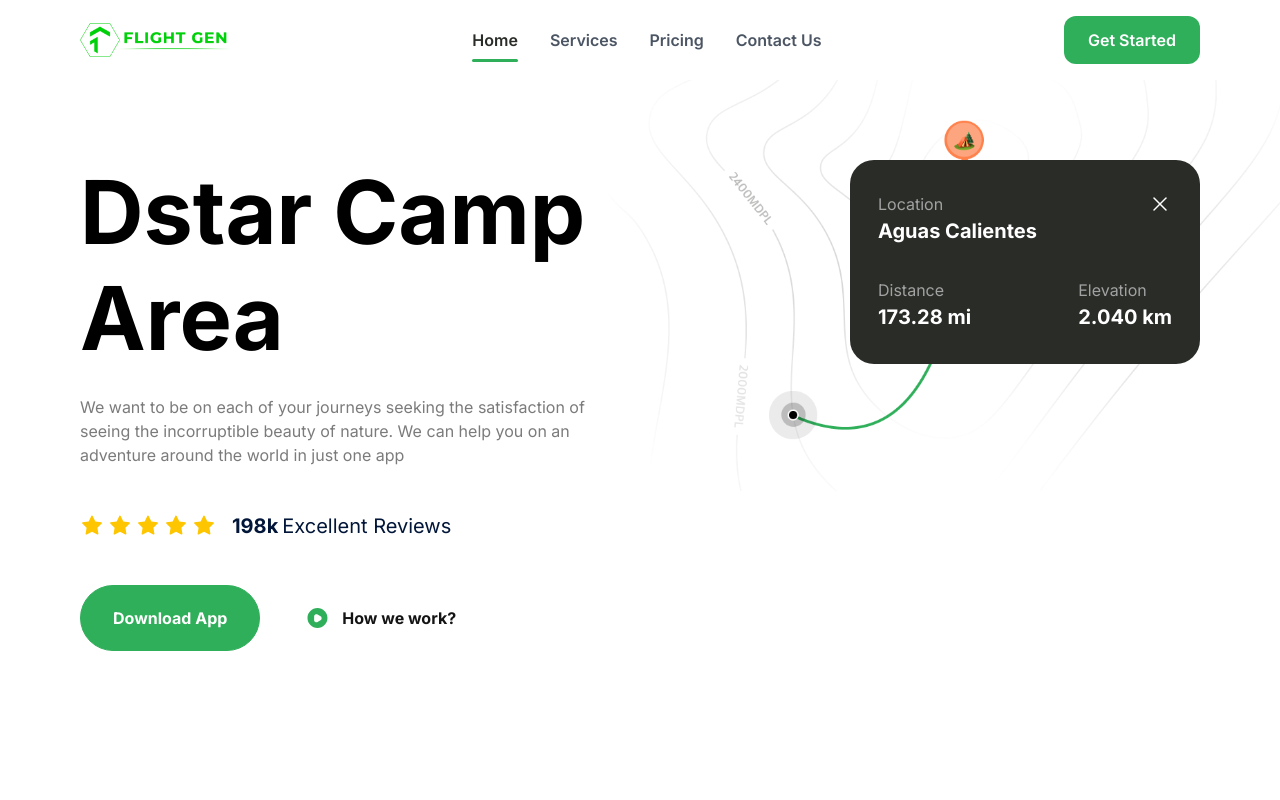
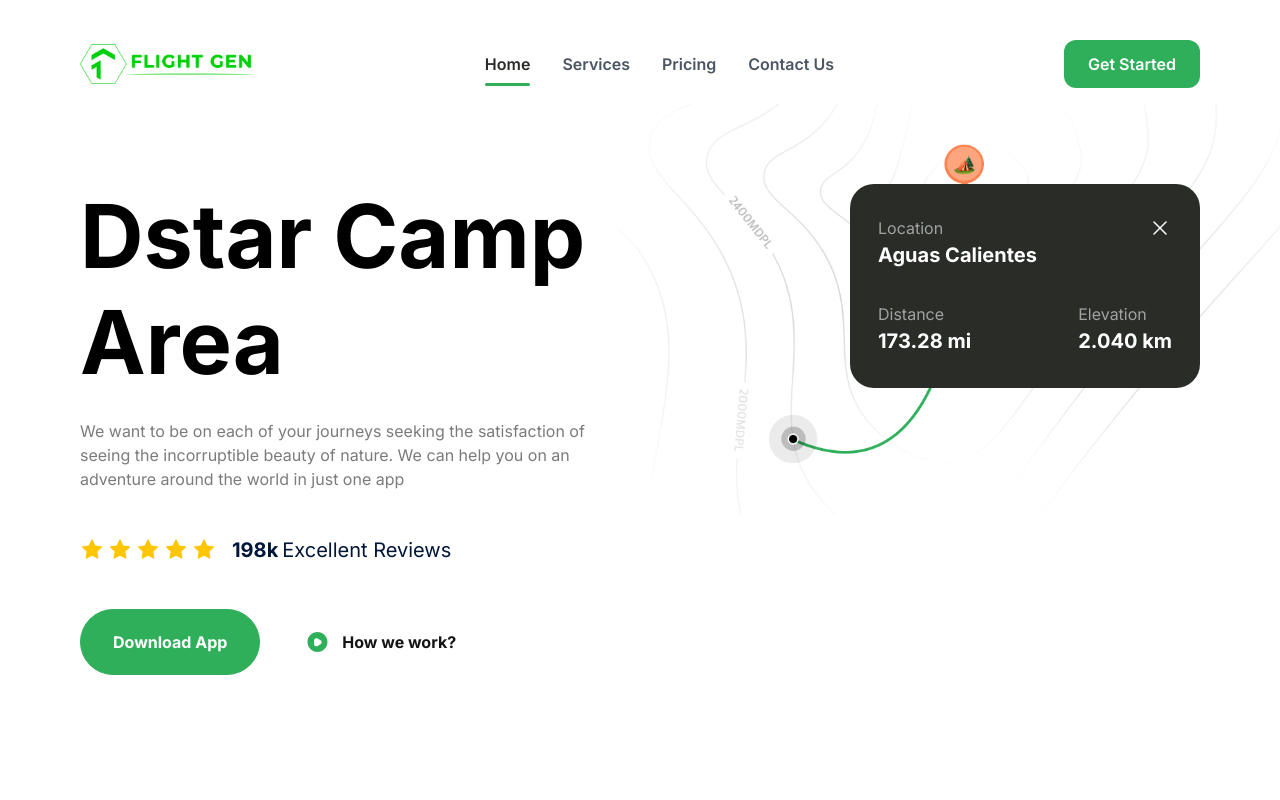
Before and after one commit to joshuadev-star/travel_ui_ux, a Next.js app: page / in a window 1280 px wide. Shown: the top 800 px of the page. Built offline with nearby package versions, Linux system fonts and the light colour scheme.

Commit message:
latest update

```diff
--- a/app/auth/login/page.tsx
+++ b/app/auth/login/page.tsx
@@ -70,7 +70,7 @@ export default function LoginPage() {
         <p className="mt-6 text-center text-gray-600">
           Don't have an account?{" "}
           <Link
-            href="/signup"
+            href="/auth/sign-up"
             className="font-semibold text-green-600 hover:underline"
           >
             Sign Up
--- a/app/auth/sign-up/page.tsx
+++ b/app/auth/sign-up/page.tsx
@@ -86,7 +86,7 @@ export default function SignupPage() {
         <p className="mt-6 text-center text-gray-600">
           Already have an account?{" "}
           <Link
-            href="/login"
+            href="/auth/login"
             className="font-semibold text-green-600 hover:underline"
           >
             Login
--- a/components/Navbar.tsx
+++ b/components/Navbar.tsx
@@ -15,7 +15,7 @@ const Navbar = () => {
 
   return (
     <nav className="relative z-50 w-full bg-white">
-      <div className="max-container padding-container">
+      <div className="max-container padding-container pt-12 sm:pt-14 md:pt-16 lg:pt-8 xl:pt-6">
         <div className="flex min-h-20 items-center justify-between gap-3">
 
           {/* LOGO */}
@@ -27,14 +27,14 @@ const Navbar = () => {
             <img
               src="/LOGO.png"
               alt="camp"
-              width={150}
-              height={150}
-              className="h-auto w-[105px] sm:w-[125px] lg:w-[150px]"
+              width={200}
+              height={200}
+              className="h-auto w-[120px] sm:w-[140px] md:w-[155px] lg:w-[165px] xl:w-[175px]"
             />
           </Link>
 
           {/* DESKTOP NAVIGATION */}
-          <ul className="hidden items-center gap-8 lg:flex">
+          <ul className="hidden items-center gap-6 lg:flex xl:gap-8">
             {NAV_LINKS.map((link) => {
               const isActive =
                 link.href === "/"
@@ -67,9 +67,9 @@ const Navbar = () => {
 
             {/* GET STARTED */}
             <Link
-              href="/signup"
+              href="/auth/sign-up"
               onClick={closeMenu}
-              className="whitespace-nowrap rounded-xl bg-green-50 px-3 py-3 text-sm font-semibold text-white transition-all duration-300 hover:bg-green-90 sm:px-6 sm:text-base"
+              className="whitespace-nowrap rounded-xl bg-green-50 px-3 py-3 text-sm font-semibold text-white transition-all duration-300 hover:bg-green-90 sm:px-5 sm:text-base md:px-6"
             >
               Get Started
             </Link>
```
